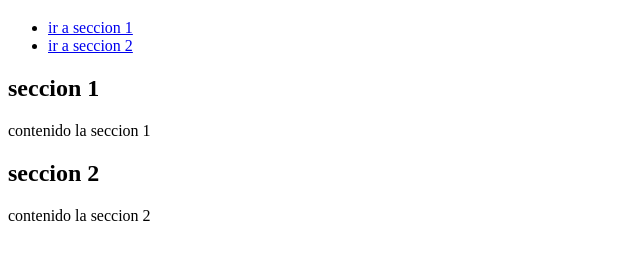
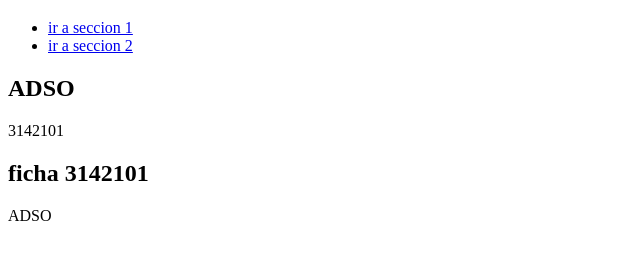
Before and after one commit to michael0sena/1108564720_vargasmichael, a plain HTML site: page vinculo.html in a window 1280 px wide. Shown: the part 61-320 px from the top of the page, without its empty margins (0-640 px from the left). Drawn offline with Linux system fonts and the light colour scheme.

Commit message:
vinculo v03

```diff
--- a/vinculo.html
+++ b/vinculo.html
@@ -18,13 +18,13 @@
 
     <!--numero de ficha y programas-->
     <section id="seccion1">
-    <h2>seccion 1</h2>
-    <p>contenido la seccion 1</p>
+    <h2>ADSO</h2>
+    <p>3142101</p>
      </section>
 
      <section id="seccion2">
-     <h2>seccion 2</h2>
-     <p>contenido la seccion 2</p>
+     <h2>ficha 3142101</h2>
+     <p>ADSO</p>
      </section>
 </body>
 </html>
```
